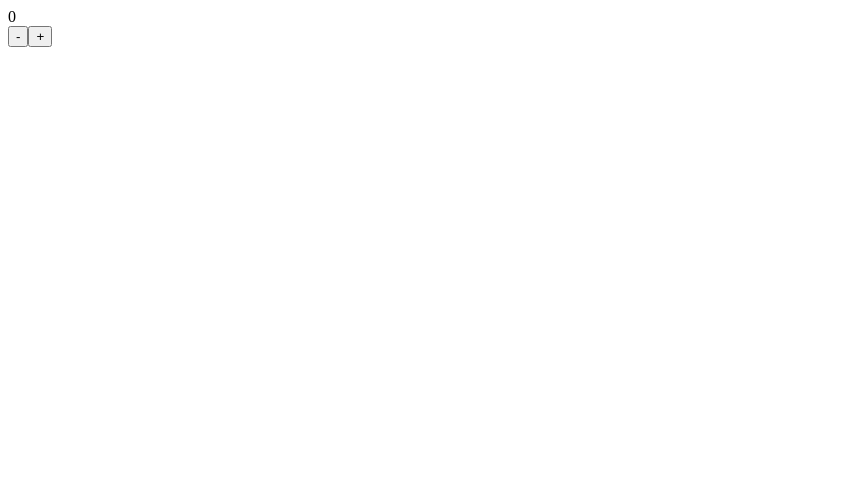
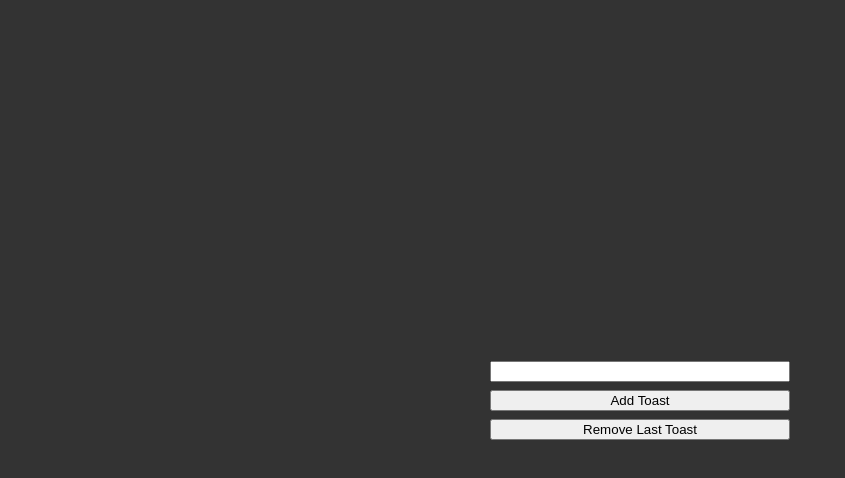
Before and after one commit to wangwiitao/daily_test, a React (Vite) app: page / in a window 1280 px wide. Shown: the top 478 px of the page, without its empty margins (0-845 px from the left). Built offline with nearby package versions, Linux system fonts and the light colour scheme.

Commit message:
toast diy

```diff
--- a/index.html
+++ b/index.html
@@ -8,6 +8,7 @@
   </head>
   <body>
     <div id="root"></div>
+    <div id="toast-container"></div>
     <script type="module" src="/src/main.tsx"></script>
   </body>
 </html>
--- a/src/App.tsx
+++ b/src/App.tsx
@@ -1,14 +1,21 @@
-import { CounterDisplay } from "./CounterDisplay.tsx";
-import { CounterButtons } from "./CounterButtons.tsx";
-import { ContextProvider } from "./CounterContext";
+import { useRef, useState } from "react";
+import "./styles.css";
+import { useToast } from "./useToast";
 
 export default function App() {
+  const { addToast, removeToast, toasts } = useToast();
+  const inputRef = useRef(null);
+  const [id, setId] = useState();
+
+  function createToast() {
+    if (inputRef.current == null || inputRef.current.value === "") return;
+    setId(addToast(inputRef.current.value, { autoDismiss: false }));
+  }
   return (
-    <>
-      <ContextProvider>
-        <CounterDisplay />
-        <CounterButtons />
-      </ContextProvider>
-    </>
+    <div className="form">
+      <input type="text" ref={inputRef} />
+      <button onClick={createToast}>Add Toast</button>
+      <button onClick={() => id != null && removeToast(id)}>Remove Last Toast</button>
+    </div>
   );
 }
--- a/src/CounterButtons.tsx
+++ /dev/null
@@ -1,12 +0,0 @@
-import { useDispatchContext } from "./useCounterContext";
-
-export function CounterButtons() {
-  const dispatch = useDispatchContext();
-
-  return (
-    <>
-      <button onClick={() => dispatch({ type: "DECREMENT" })}>-</button>
-      <button onClick={() => dispatch({ type: "INCREMENT" })}>+</button>
-    </>
-  );
-}
--- a/src/CounterContext.tsx
+++ /dev/null
@@ -1,38 +0,0 @@
-import { useReducer, type Dispatch, type ReactNode } from "react";
-import {
-  DispatchContext1 as DispatchContext,
-  ValueContext1 as ValueContext,
-} from "./useCounterContext";
-
-type State = { count: number };
-type Action = {
-  type: "INCREMENT" | "DECREMENT";
-};
-
-function reducer(state: State, action: Action) {
-  switch (action.type) {
-    case "INCREMENT":
-      return { count: state.count + 1 };
-    case "DECREMENT":
-      return { count: state.count - 1 };
-    default:
-      throw new Error("invalid action");
-  }
-}
-
-export type ValueContext = { count: number };
-
-export type DispatchContext = Dispatch<Action>;
-
-type CounterProviderProps = {
-  children: ReactNode;
-};
-export function ContextProvider({ children }: CounterProviderProps) {
-  const [state, dispatch] = useReducer(reducer, { count: 0 });
-
-  return (
-    <DispatchContext.Provider value={dispatch}>
-      <ValueContext.Provider value={state}>{children}</ValueContext.Provider>
-    </DispatchContext.Provider>
-  );
-}
--- a/src/CounterDisplay.tsx
+++ /dev/null
@@ -1,6 +0,0 @@
-import { useValueContext } from "./useCounterContext";
-
-export function CounterDisplay() {
-  const { count } = useValueContext();
-  return <div>{count}</div>;
-}
--- /dev/null
+++ b/src/ToastProvider.tsx
@@ -0,0 +1,70 @@
+import { createContext, useState, type ReactNode } from "react";
+import { createPortal } from "react-dom";
+
+export const ToastContext = createContext(null);
+const DEFAULT_OPTIONS = {
+  autoDismiss: true,
+  autoDismissTimeout: 5000,
+  position: "top-right",
+};
+
+export function ToastProvider({ children }: { children: ReactNode }) {
+  const [toasts, setToasts] = useState([]);
+  function addToast(
+    text,
+    { id = crypto.randomUUID(), ...userDefinedOptions } = {},
+  ) {
+    const options = { ...DEFAULT_OPTIONS, ...userDefinedOptions };
+    setToasts((currentToasts) => {
+      return [...currentToasts, { text, options, id }];
+    });
+    if (options.autoDismiss) {
+      setTimeout(() => {
+        removeToast(id);
+      }, options.autoDismissTimeout);
+    }
+    return id;
+  }
+
+  function removeToast(id) {
+    setToasts((currentToasts) => {
+      return currentToasts.filter((toast) => toast.id !== id);
+    });
+  }
+
+  const toastsByPosition = toasts.reduce((grouped, toast) => {
+    const { position } = toast.options;
+    if (grouped[position] == null) {
+      grouped[position] = [];
+    }
+    grouped[position].push(toast);
+    return grouped;
+  }, {});
+  return (
+    <ToastContext value={{ toasts, addToast, removeToast }}>
+      {children}
+      {createPortal(
+        Object.entries(toastsByPosition).map(([position, toasts]) => (
+          <div key={position} className={`toast-container ${position}`}>
+            {toasts.map((toast) => (
+              <Toast
+                remove={() => removeToast(toast.id)}
+                text={toast.text}
+                key={toast.id}
+              />
+            ))}
+          </div>
+        )),
+        document.getElementById("toast-container"),
+      )}
+    </ToastContext>
+  );
+}
+
+function Toast({ text, remove }) {
+  return (
+    <div onClick={remove} className="toast">
+      {text}
+    </div>
+  );
+}
--- a/src/main.tsx
+++ b/src/main.tsx
@@ -1,9 +1,12 @@
-import { StrictMode } from 'react'
-import { createRoot } from 'react-dom/client'
-import App from './App.tsx'
+import { StrictMode } from "react";
+import { createRoot } from "react-dom/client";
+import App from "./App.tsx";
+import { ToastProvider } from "./ToastProvider.tsx";
 
-createRoot(document.getElementById('root')!).render(
+createRoot(document.getElementById("root")!).render(
   <StrictMode>
-    <App />
+    <ToastProvider>
+      <App />
+    </ToastProvider>
   </StrictMode>,
-)
+);
--- /dev/null
+++ b/src/styles.css
@@ -0,0 +1,65 @@
+.toast-container {
+  position: fixed;
+  z-index: 9999;
+  width: 200px;
+  padding: 0.5rem;
+  display: flex;
+  flex-direction: column;
+  gap: 0.5rem;
+}
+
+body {
+  background: #333;
+  min-height: 100vh;
+  margin: 0;
+}
+
+.toast {
+  background: white;
+  border-radius: 0.25rem;
+  padding: 1rem;
+  cursor: pointer;
+  overflow: hidden;
+}
+
+.toast-container.top-left {
+  top: 0;
+  left: 0;
+}
+
+.toast-container.top-right {
+  top: 0;
+  right: 0;
+}
+
+.toast-container.top-center {
+  top: 0;
+  left: 50%;
+  translate: -50%;
+}
+
+.toast-container.bottom-left {
+  bottom: 0;
+  left: 0;
+}
+
+.toast-container.bottom-right {
+  bottom: 0;
+  right: 0;
+}
+
+.toast-container.bottom-center {
+  bottom: 0;
+  left: 50%;
+  translate: -50%;
+}
+
+.form {
+  display: flex;
+  flex-direction: column;
+  justify-content: center;
+  max-width: 300px;
+  gap: 0.5rem;
+  height: 100vh;
+  margin: auto;
+}
--- a/src/useCounterContext.ts
+++ /dev/null
@@ -1,20 +0,0 @@
-import { createContext, useContext } from "react";
-import type { DispatchContext, ValueContext } from "./CounterContext";
-
-export const ValueContext1 = createContext<ValueContext | null>(null);
-export const DispatchContext1 = createContext<DispatchContext | null>(null);
-
-export function useValueContext() {
-  const value = useContext(ValueContext1);
-  if (value == null) {
-    throw new Error("Should be withing Context.Provider");
-  }
-  return value;
-}
-export function useDispatchContext() {
-  const value = useContext(DispatchContext1);
-  if (value == null) {
-    throw new Error("Should be withing Context.Provider");
-  }
-  return value;
-}
--- /dev/null
+++ b/src/useToast.ts
@@ -0,0 +1,10 @@
+import { useContext } from "react";
+import { ToastContext } from "./ToastProvider";
+
+export function useToast() {
+  const value = useContext(ToastContext);
+  if (value == null) {
+    throw new Error("useToast has to be within <ToastProvider>");
+  }
+  return value;
+}
```
Also changed, not shown: src/Button.module.css (deleted, +0 -25 lines), src/Button.tsx (deleted, +0 -24 lines).
